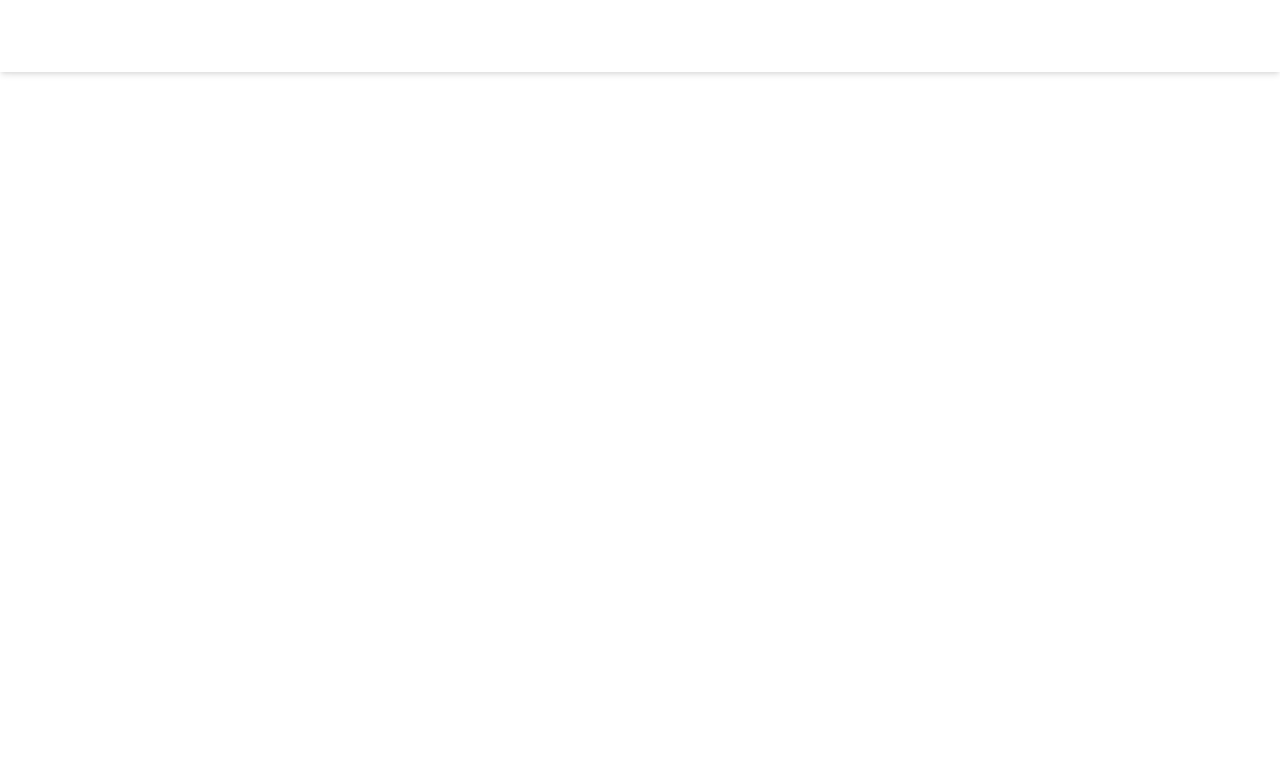
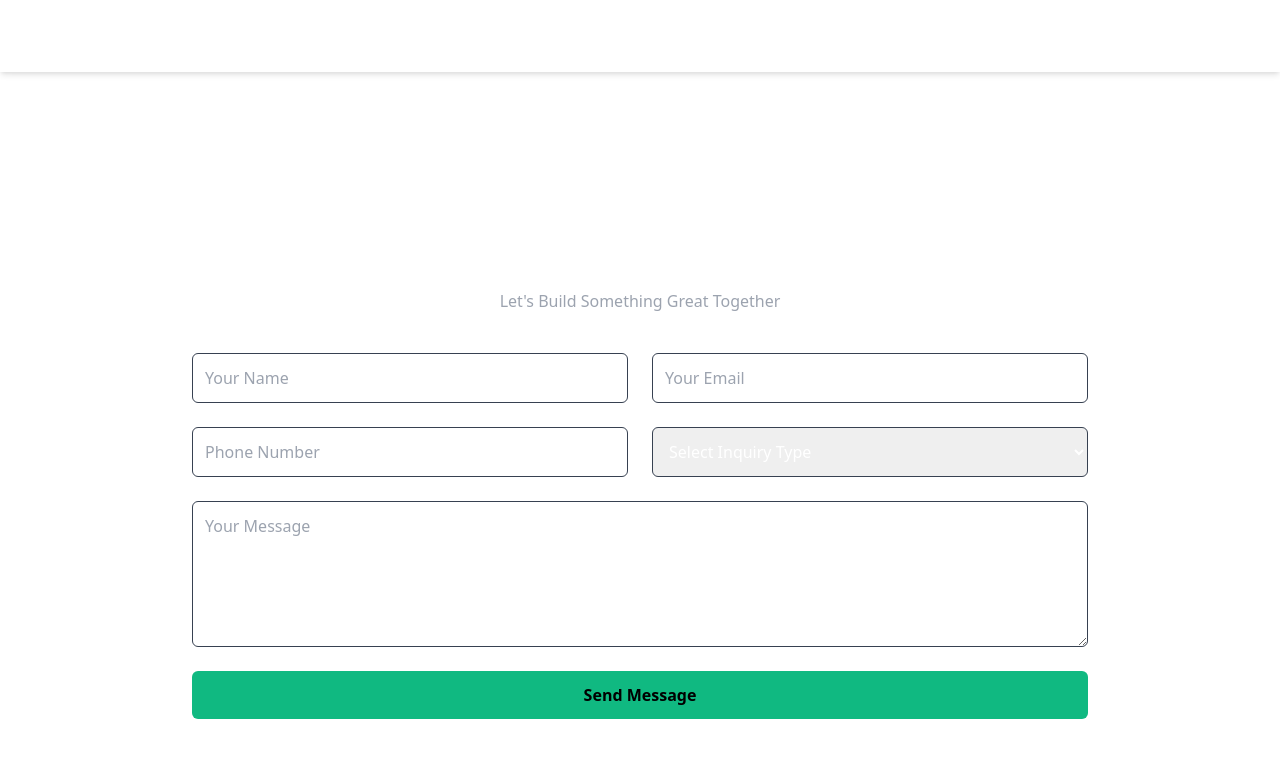
Before and after one commit to vshawale907/vaibhav-portfolio, a React (Vite) app: page /contact in a window 1280 px wide. Shown: the top 758 px of the page. Built offline with nearby package versions, Linux system fonts and the light colour scheme.

Commit message:
Contact Form Added

```diff
--- a/src/sections/Contact.tsx
+++ b/src/sections/Contact.tsx
@@ -1,9 +1,61 @@
-import React from 'react'
+import React from 'react';
 
 const Contact = () => {
     return (
-        <div>Contact</div>
-    )
-}
+        <section className="min-h-screen bg-[#0D0D0D] text-white flex flex-col items-center justify-center py-16 px-6">
+            {/* Title */}
+            <h2 className="text-4xl font-bold text-center mb-2">Contact</h2>
+            <p className="text-center text-gray-400 mb-10">Let's Build Something Great Together</p>
 
-export default Contact
+            {/* Form */}
+            <form className="grid grid-cols-1 md:grid-cols-2 gap-6 w-full max-w-4xl">
+                {/* Inputs */}
+                <input
+                    type="text"
+                    placeholder="Your Name"
+                    className="bg-[#1A1A1A] border border-gray-700 rounded-md p-3 focus:outline-none focus:ring-2 focus:ring-green-500 transition duration-200"
+                />
+                <input
+                    type="email"
+                    placeholder="Your Email"
+                    className="bg-[#1A1A1A] border border-gray-700 rounded-md p-3 focus:outline-none focus:ring-2 focus:ring-green-500 transition duration-200"
+                />
+                <input
+                    type="number"
+                    placeholder="Phone Number"
+                    className="bg-[#1A1A1A] border border-gray-700 rounded-md p-3 focus:outline-none focus:ring-2 focus:ring-green-500 transition duration-200"
+                />
+
+                <select
+                    name="subject"
+                    className="bg-[#1A1A1A] border border-gray-700 rounded-md p-3 focus:outline-none focus:ring-2 focus:ring-green-500 transition duration-200"
+                >
+                    <option value="">Select Inquiry Type</option>
+                    <option value="job">Job Opportunity</option>
+                    <option value="freelance">Freelance / Project Collaboration</option>
+                    <option value="blockchain">Blockchain Development / Audit</option>
+                    <option value="other">Other</option>
+                </select>
+
+                {/* Textarea spans both columns */}
+                <textarea
+                    name="message"
+                    rows={5}
+                    placeholder="Your Message"
+                    required
+                    className="md:col-span-2 bg-[#1A1A1A] border border-gray-700 rounded-md p-3 focus:outline-none focus:ring-2 focus:ring-green-500 transition duration-200"
+                ></textarea>
+
+                {/* Submit button */}
+                <button
+                    type="submit"
+                    className="md:col-span-2 bg-green-500 text-black font-semibold py-3 rounded-md hover:bg-green-400 transition duration-200"
+                >
+                    Send Message
+                </button>
+            </form>
+        </section>
+    );
+};
+
+export default Contact;
```
